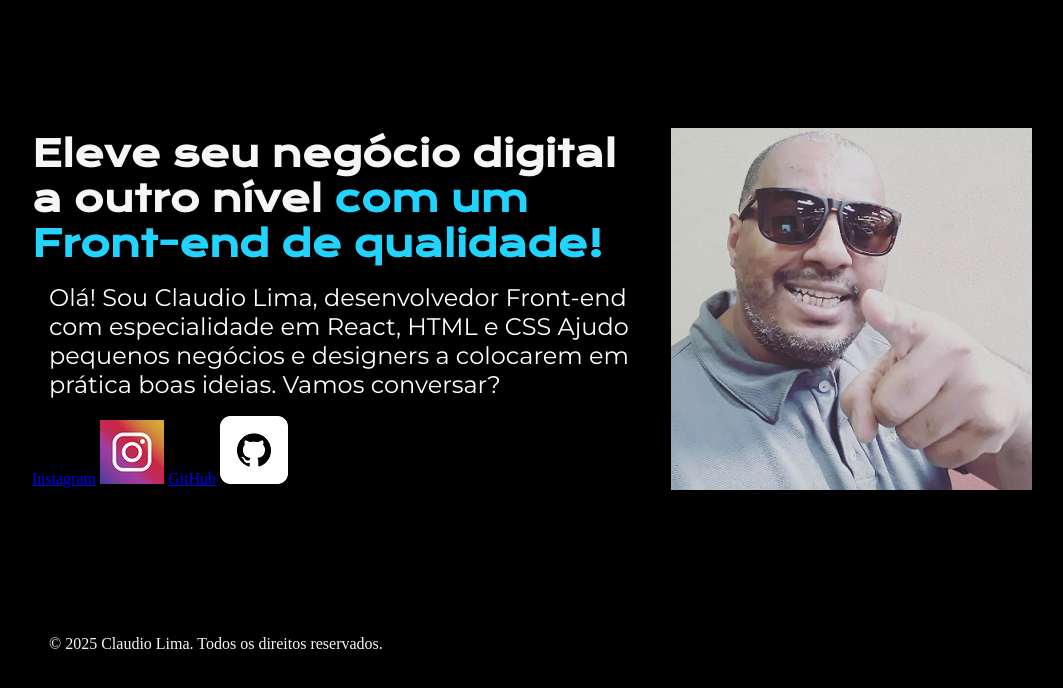
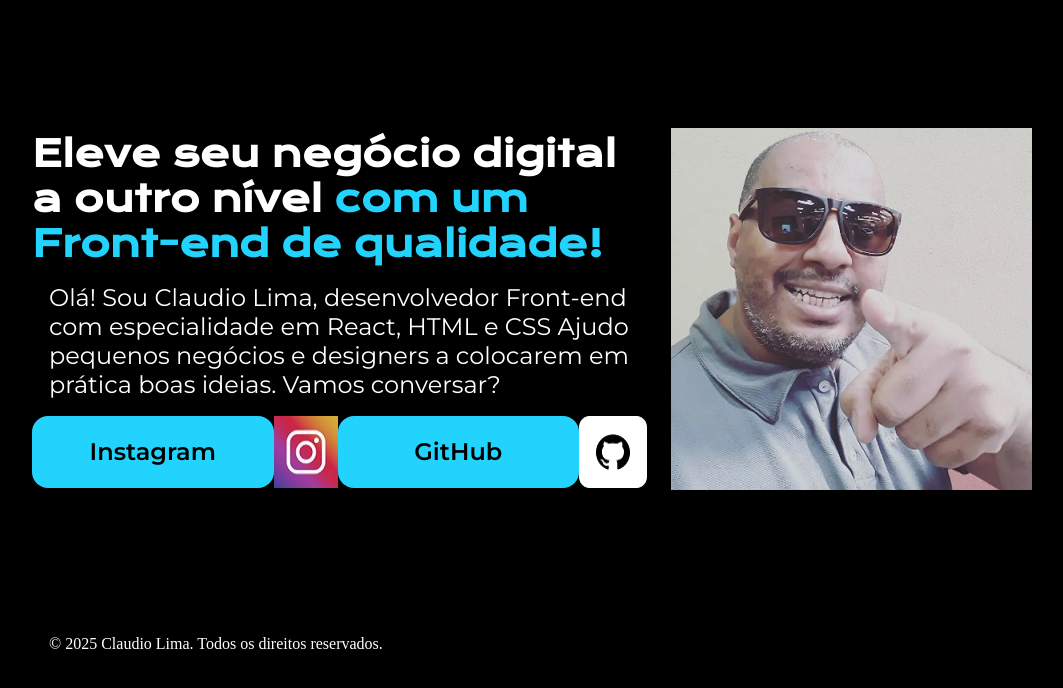
Before and after one commit to Claudiolima436/Portifolio-HTML-e-CSS-aula_5, a plain HTML site: page index.html in a window 1280 px wide. Shown: the whole page, without its empty margins (96-1159 px from the left). Drawn offline with nearby package versions, Linux system fonts and the light colour scheme.

Commit message:
stilizando e modelando botoes link

```diff
--- a/index.html
+++ b/index.html
@@ -17,10 +17,13 @@
                 </strong></h1>
                 <p class="Apresentacao-habilidades">Olá! Sou Claudio Lima, desenvolvedor Front-end com especialidade em React, HTML e CSS
                     Ajudo pequenos negócios e designers a colocarem em prática boas ideias. Vamos conversar?</p>
-                <a href="https://www.instagram.com/claudio_fileoriginal/">Instagram</a>
-                <img src="icone instagram.jpg" alt="Ícone do Instagram">
-                <a href="https://github.com/Claudiolima436">GitHub</a>
-                <img src="icone github.png" alt="Ícone do GitHub">
+
+                <div class="apresentacao__links">
+                    <a class="apresentacao__links__link" href="https://www.instagram.com/claudio_fileoriginal/">Instagram</a>
+                    <img src="icone instagram.jpg" alt="Ícone do Instagram">
+                    <a class="apresentacao__links__link" href="https://github.com/Claudiolima436">GitHub</a>
+                    <img src="icone github.png" alt="Ícone do GitHub">
+                </div>
                 </section>
                 <img src="claudio_lima.png" alt="Claudio Lima, desenvolvedor front-end, sorrindo e fazendo sinal de positivo com as mãos">
 
--- a/style.css
+++ b/style.css
@@ -10,7 +10,7 @@ body{
     height: 100vh;
     box-sizing: border-box;
     background-color:black;
-    color: #F6F6F6;
+    color: white;
 }
 
 .titulo-destaque{
@@ -44,6 +44,24 @@ p {
     font-family:"Montserrat", serif;
 }
 
+.apresentacao__links {
+    display: flex;
+    justify-content: space-between;
+}
+
+.apresentacao__links__link{
+    background-color: #22D4FD;
+    width: 280px;
+    text-align: center;
+    border-radius: 16px;
+    font-size: 24px;
+    font-weight: 600;
+    padding: 21.5px 0;
+    text-decoration: none;
+    color: #000000;
+    font-family:"Montserrat", serif;
+}
+
 .rodape {
     margin: 10%;
     display: flex;
```
